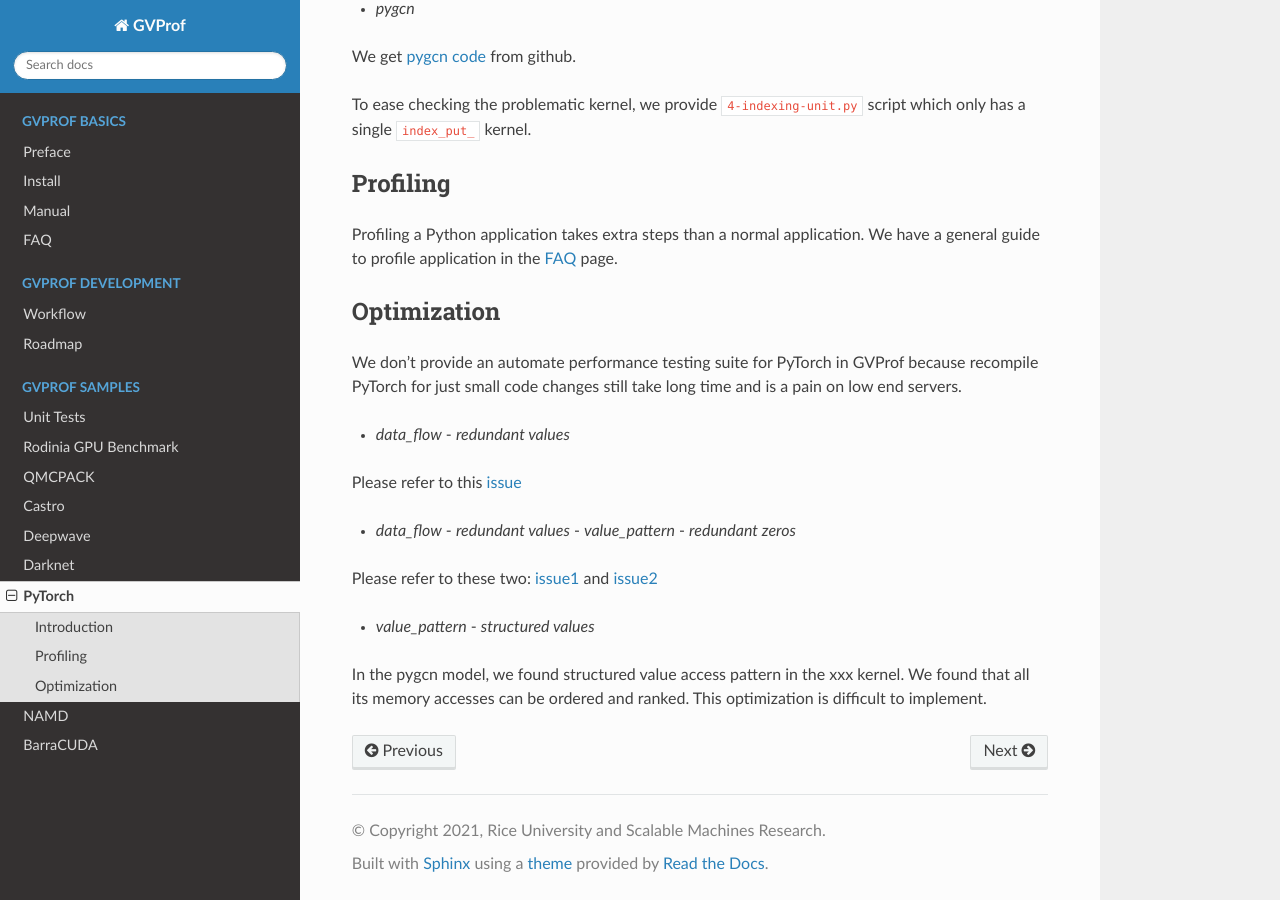
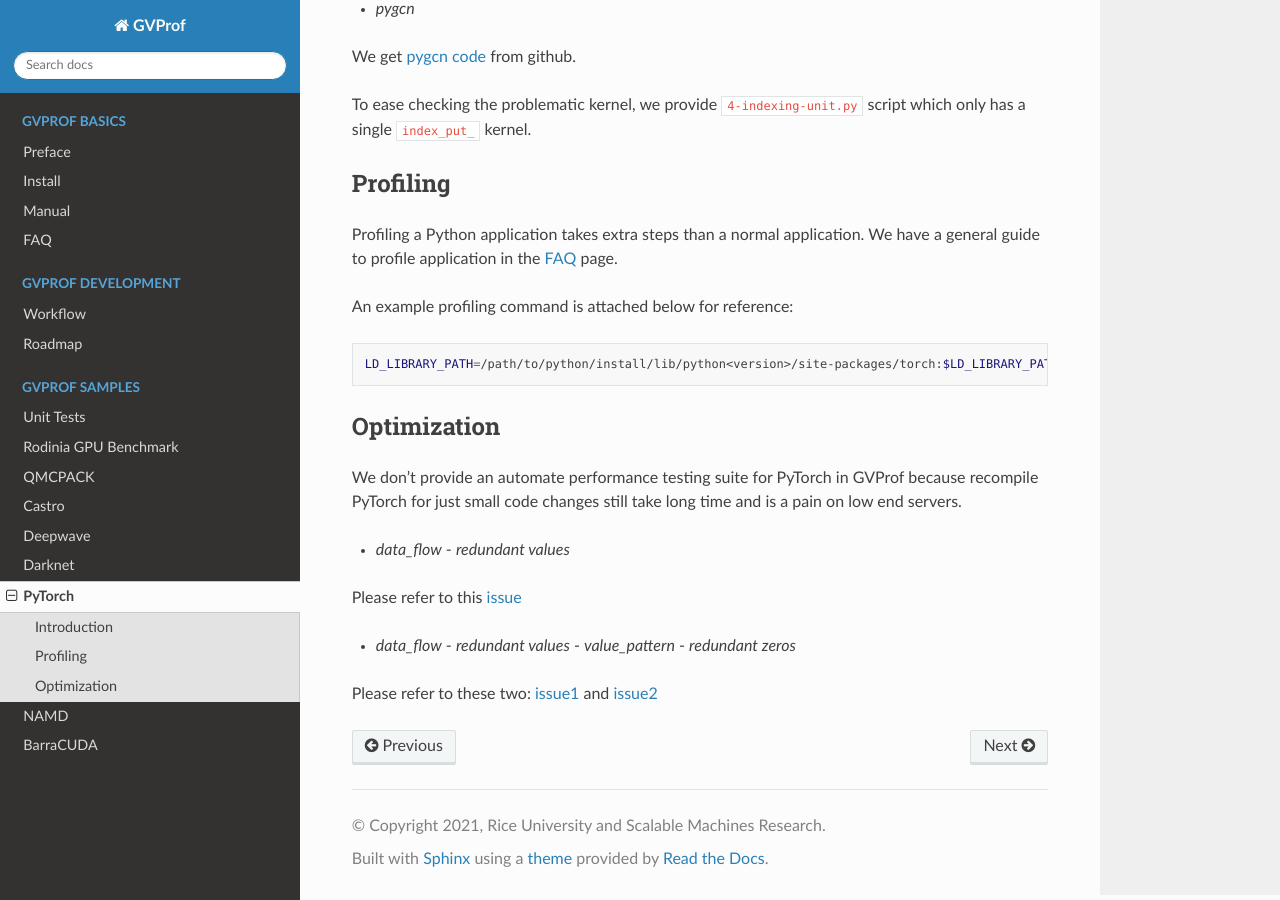
Before and after one commit to GVProf/GVProf, a Sphinx documentation site: the page built from docs/pytorch.md, in a window 1280 px wide and 900 px high, scrolled down 1176 px. Built offline with Sphinx 7.4.7 and the Read the Docs theme 2.0.0, drawn with Linux system fonts in a browser that asks for light colours; pages that are not in the unit, such as notebooks, are missing from menus.

Commit message:
RM the pygcn example to simplify pytorch case study

````diff
--- a/docs/pytorch.md
+++ b/docs/pytorch.md
@@ -4,7 +4,7 @@
 
 [PyTorch](https://pytorch.org/) is a popular machine learning framework.
 
-We used PyTorch version `f5788898a928cb2489926c1a5418c94c598c361b`. We studied `resnet50`, `deepwave`, `pygcn`, and `bert` models.
+We used PyTorch version `f5788898a928cb2489926c1a5418c94c598c361b`. We studied `resnet50`, `bert`, `deepwave` models.
 
 Based on PyTorch's README, we adopted the following commands to compile PyTorch from source.
 
@@ -51,6 +51,12 @@
 
 Profiling a Python application takes extra steps than a normal application. We have a general guide to profile application in the [FAQ](https://gvprof.readthedocs.io/en/latest/faq.html) page.
 
+An example profiling command is attached below for reference:
+
+```bash
+LD_LIBRARY_PATH=/path/to/python/install/lib/python<version>/site-packages/torch:$LD_LIBRARY_PATH hpcrun -e gpu=nvidia,data_flow -ck HPCRUN_SANITIZER_READ_TRACE_IGNORE=1 -ck HPCRUN_SANITIZER_DATA_FLOW_HASH=0 -ck HPCRUN_SANITIZER_GPU_ANALYSIS_BLOCKS=1 -ck HPCRUN_SANITIZER_GPU_PATCH_RECORD_NUM=131072 python ./<pytorch-script>.py
+```
+
 ## Optimization
 
 We don't provide an automate performance testing suite for PyTorch in GVProf because recompile PyTorch for just small code changes still take long time and is a pain on low end servers.
@@ -62,7 +68,3 @@
 - *data_flow* - *redundant values* - *value_pattern* - *redundant zeros*
 
 Please refer to these two: [issue1](https://github.com/pytorch/pytorch/issues/48889) and [issue2](https://github.com/pytorch/pytorch/issues/49663)
-
-- *value_pattern* - *structured values*
-
-In the pygcn model, we found structured value access pattern in the xxx kernel. We found that all its memory accesses can be ordered and ranked. This optimization is difficult to implement.
````
